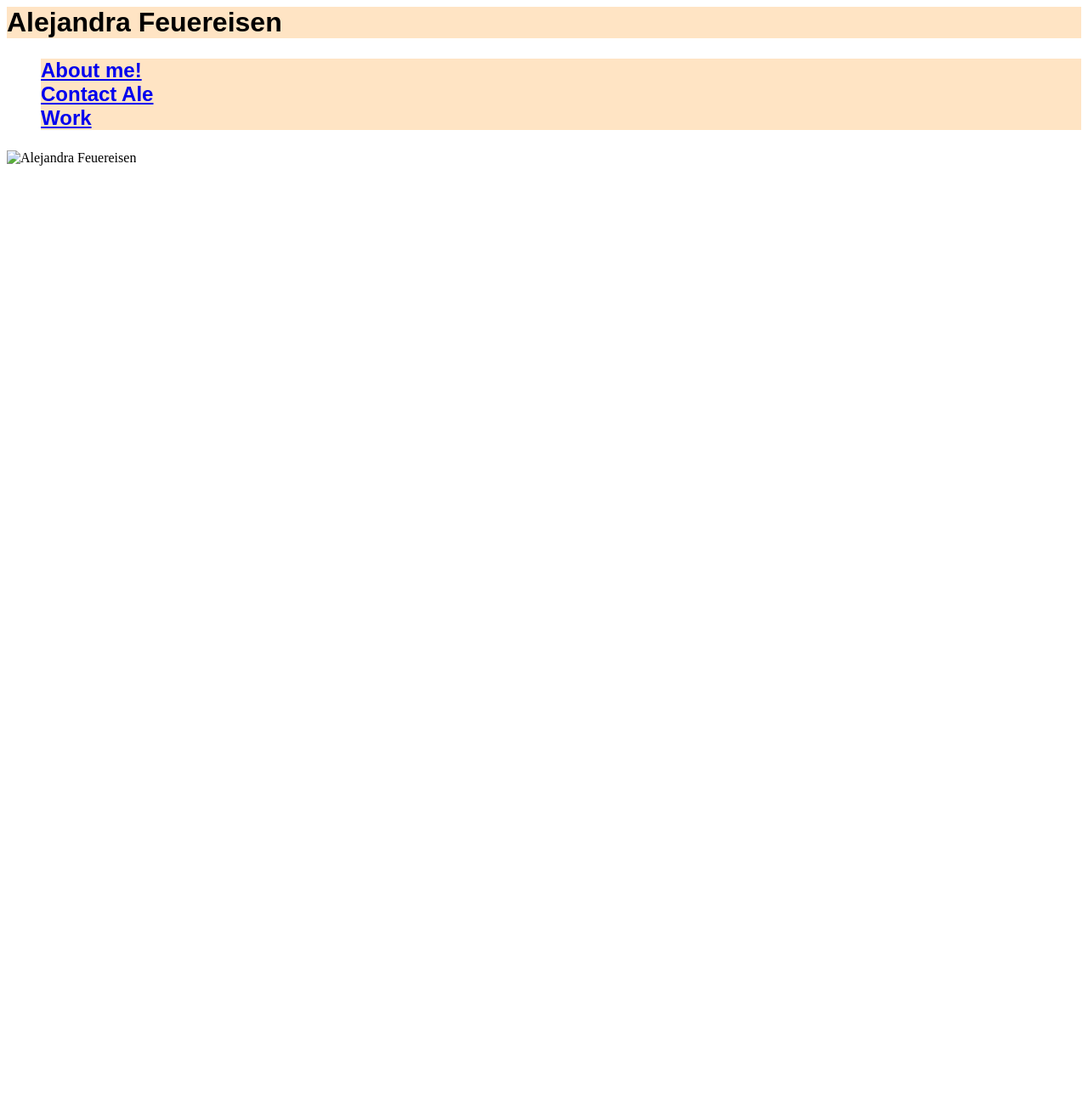
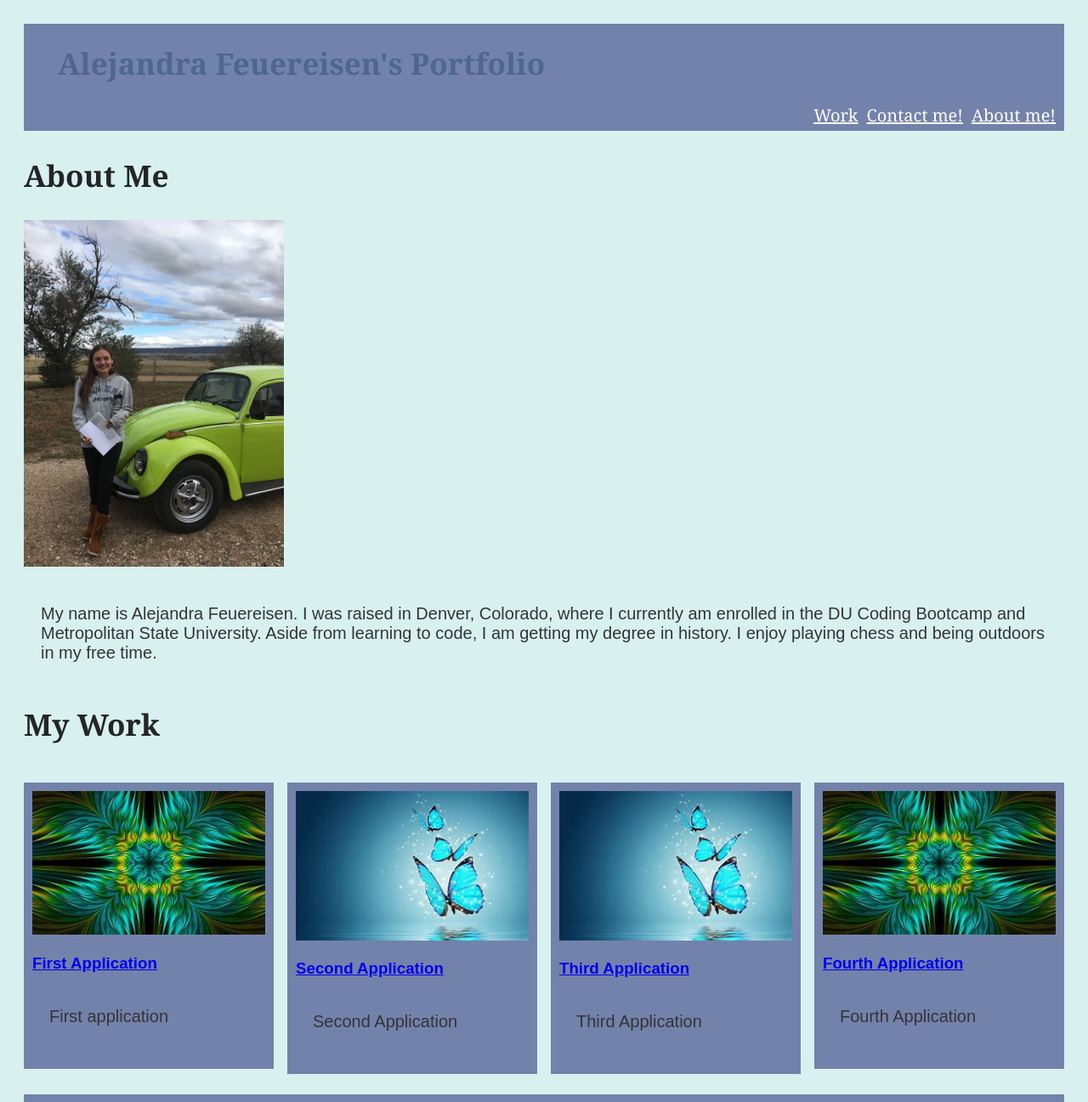
Before and after one commit to afeuerei14/portfolio, a plain HTML site: page index.html in a window 1280 px wide. Shown: the top 1297 px of the page at 85% size. Before the commit the page ends 800 px from the top, so only its background shows below. Drawn offline with Linux system fonts and the light colour scheme.

Commit message:
updated portfolio

```diff
--- a/assets/css/style.css
+++ b/assets/css/style.css
@@ -1,33 +1,114 @@
-:root{
-    --Light: rgb(42, 162, 231);
-    --Yellow: rgb(241, 241, 13);
-    --Dark: #00ff55;
-}
-.body{
-    background-image: image(inspirational-proverbs.png)
-    ;
+* {
+    box-sizing: border-box;
+  }
+
+  body {
+    background-color: #d8f1ef;
+    padding: 20px;
+    font-family: Arial;
+  }
+
+.main {
+    max-width: 1400px;
+    margin: auto;
+  }
+
+
+header{
+    background-color: rgb(115, 130, 170);
+    overflow: hidden;
 }
 
+h1{
+  font-size: 35px;
+  color: rgb(77, 104, 139);
+  font-family: Georgia, 'Times New Roman', Times, serif;
+}
 
+header ul a{
+    float: right;
+    padding-right: 10px;
+    padding-bottom: 5px;
+    font-size: 20px;
+    color: white;
+    font-family: Georgia, 'Times New Roman', Times, serif;
+}
 
-.Page{
-    background-color: var(--Light);
-    color: var(--Yellow);
-    font-size: 80px;
-    padding: 5%;
+a:hover{
+    background-color: white;
+    color: rgb(31, 27, 27);
+    font-family: Georgia, 'Times New Roman', Times, serif;
 }
-.h2{
-    display: block;
-    flex-direction: row;
+
+h2{
+  font-size: 35px;
+  color: rgb(36, 37, 37);
+  font-family: Georgia, 'Times New Roman', Times, serif;
+}
+
+p{
+  font-size: 20px;
+  color: rgb(51, 52, 56);
 
 }
 
-.list{
+p{
+  vertical-align: top;
+  float: top;
+  padding: 20px;
+}
+
+  .row {
+    margin: 8px -16px;
+  }
+
+  .row,
+  .row > .column {
+    padding: 8px;
+  }
+
+  .column {
+    float: left;
+    width: 25%;
+  }
+
+  .row:after {
+    content: "";
+    display: table;
+    clear: both;
+  }
+
+  .content {
+    background-color: rgb(115, 130, 170);
+    padding: 10px;
+  }
+
+  .footer{
+    background-color: rgb(115, 130, 170);
+    padding: 10px;
+    margin-top: 2%;
+  }
+
+  .footer a {
+    padding-right: 10px;
+    color: rgb(197, 233, 241);
+    font-size: 25px;
+    font-weight:600;
+  }
+
+  .footer a:hover{
+    background-color: white;
     color: black;
-    background-color: bisque;
-    font-size: 15 px;
-    font-family: Arial, Helvetica, sans-serif;
-    display: flex;
-    flex-direction: row;
-    flex-wrap: wrap;
-}
+  }
+
+  @media screen and (max-width: 900px) {
+    .column {
+      width: 50%;
+    }
+  }
+
+  @media screen and (max-width: 600px) {
+    .column {
+      width: 100%;
+    }
+  }
--- a/index.html
+++ b/index.html
@@ -1,40 +1,75 @@
-<index.html>
+<!DOCTYPE html>
 <html lang="en">
 <head>
     <meta charset="UTF-8">
     <meta http-equiv="X-UA-Compatible" content="IE=edge">
     <meta name="viewport" content="width=device-width, initial-scale=1.0">
     <link rel="stylesheet" type="text/css" href="./assets/css/style.css" />
-    <title>Portfolio</title>
+    <title>Document</title>
 </head>
 <body>
+    <div class="main">
       <header>
-        <h1 class= "list">
-        Alejandra Feuereisen
-        </h1>
-        <h2>
         <ul>
-                <li class="list">
-                    <a href="About me!">About me!</a>
-                </li>
-                <li class="list">
-                    <a href="Contact Ale">Contact Ale</a>
-                </li>
-                <li class="list">
-                    <a href="Work">Work</a>
-                </li>
+           <h1>Alejandra Feuereisen's Portfolio</h1>
+           <a href="index.html#About me!">About me!</a>
+           <a href="index.html#Contact me!">Contact me!</a>
+           <a href="index.html#Work">Work</a>
         </ul>
-        </h2>
 </header>
-    <img src="WIN_20210630_15_54_50_Pro.jpg" alt="Alejandra Feuereisen">
-    <div>
-        <section class="info">
-            <p>
+    <section id="About me!">
+        <h2>About Me</h2>
+        <img src="assets/img/60227529_2239775659621038_803294463584632832_n.jpg" class="Me" alt="Alejandra Feuereisen" style="width:25%;">
+        <p>My name is Alejandra Feuereisen. I was raised in Denver, Colorado, where I currently am enrolled in the DU Coding Bootcamp and Metropolitan State University. Aside from learning to code, I am getting my degree in history. I enjoy playing chess and being outdoors in my free time.</p>
+    </section>
+    <section id="Work">
+        <h2>My Work</h2>
+        <div class="row">
+          <div class="column">
+            <div class="content">
+              <img src="assets/img/image 1.jpg" alt="Green flower design" style="width:100%">
+              <h3><a href="First Application">First Application</a></h3>
+              <p>First application</p>
+            </div>
+          </div>
+          <div class="column">
+            <div class="content">
+              <img src="assets/img/image 3.jpg" alt="blue butterflies" style="width:100%">
+              <h3><a href="Second Application">Second Application</a></h3>
+              <p>Second Application</p>
+            </div>
+          </div>
+          <div class="column">
+            <div class="content">
+              <img src="assets/img/image 3.jpg" alt="blue butterfiles" style="width:100%">
+              <h3><a href="Third Application">Third Application</a></h3>
+              <p>Third Application</p>
+            </div>
+          </div>
+          <div class="column">
+            <div class="content">
+              <img src="assets/img/image 1.jpg" alt="green flower design" style="width:100%">
+              <h3><a href="Fourth Appliction">Fourth Application</a></h3>
+              <p>Fourth Application</p>
+            </div>
+          </div>
+        </div>
 
-            </p>
+        <div class="content">
+          <img src="assets/img/image 5.jpg" alt="mountains around a lake" style="width:100%">
+          <h3><a href="Fifth Application">Fifth Application</a></h3>
+          <p>Fifth Application</p>
+        </div>
+      </section>
 
+      <section id="Contact me!">
+        <div class="footer">
+          <h2>Contact Me</h2>
+          <a href="830-730-2657">830-730-2657</a>
+          <a href="alejandrafeuereisen1@gmail.com">alejandrafeuereisen1@gmail.com</a>
+          <a href="Github">Github</a>
+        </div>
       </section>
       </div>
-
 </body>
 </html>
```
Also changed, not shown: assets/img/60227529_2239775659621038_803294463584632832_n.jpg (added), assets/img/image 1.jpg (added), assets/img/image 3.jpg (added), assets/img/image 4.jpg (added), assets/img/image 5.jpg (added), assets/img/image2.jpg (added), 5 other files. Lines whose indentation alone changed are shown as unchanged.
